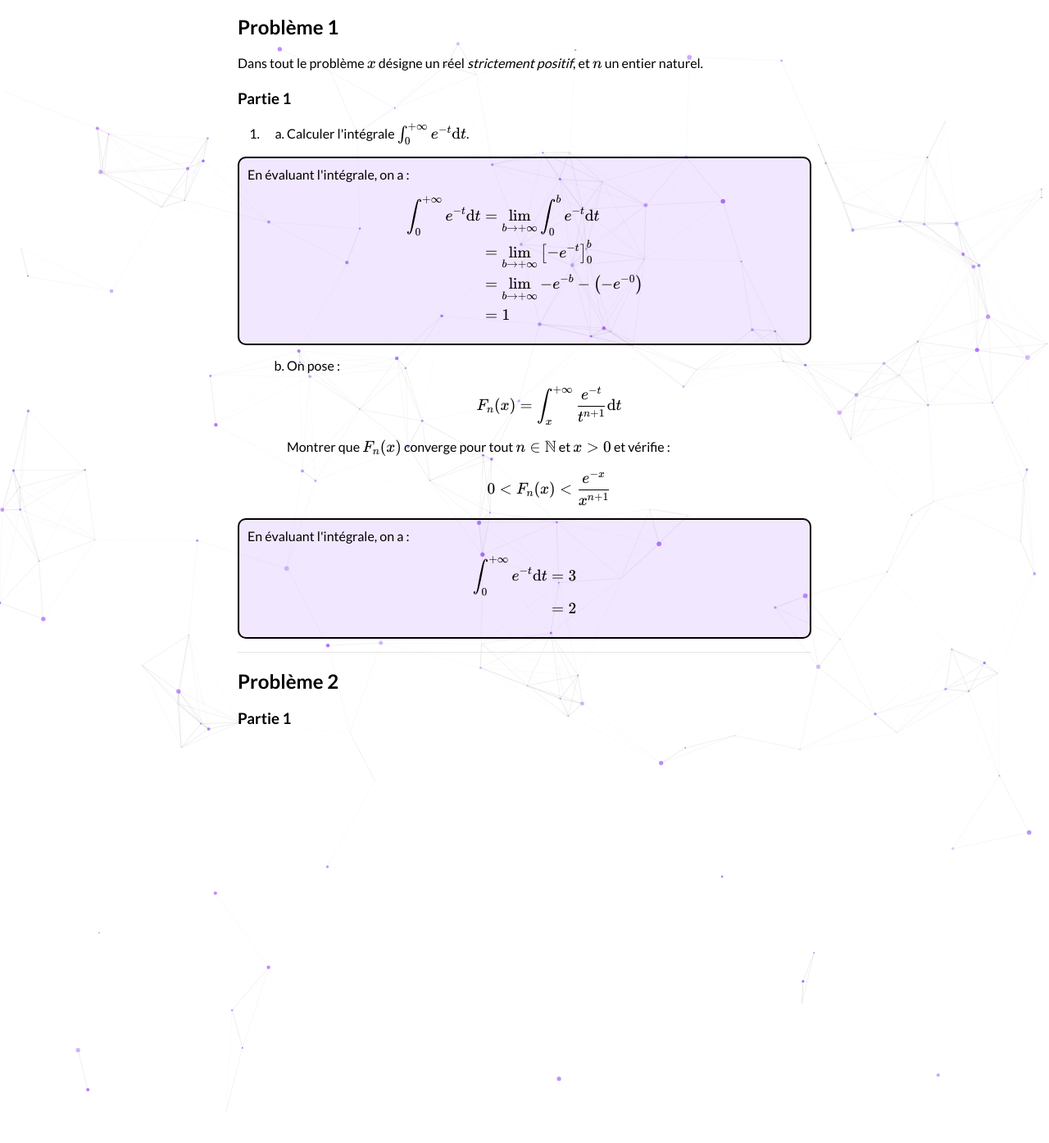
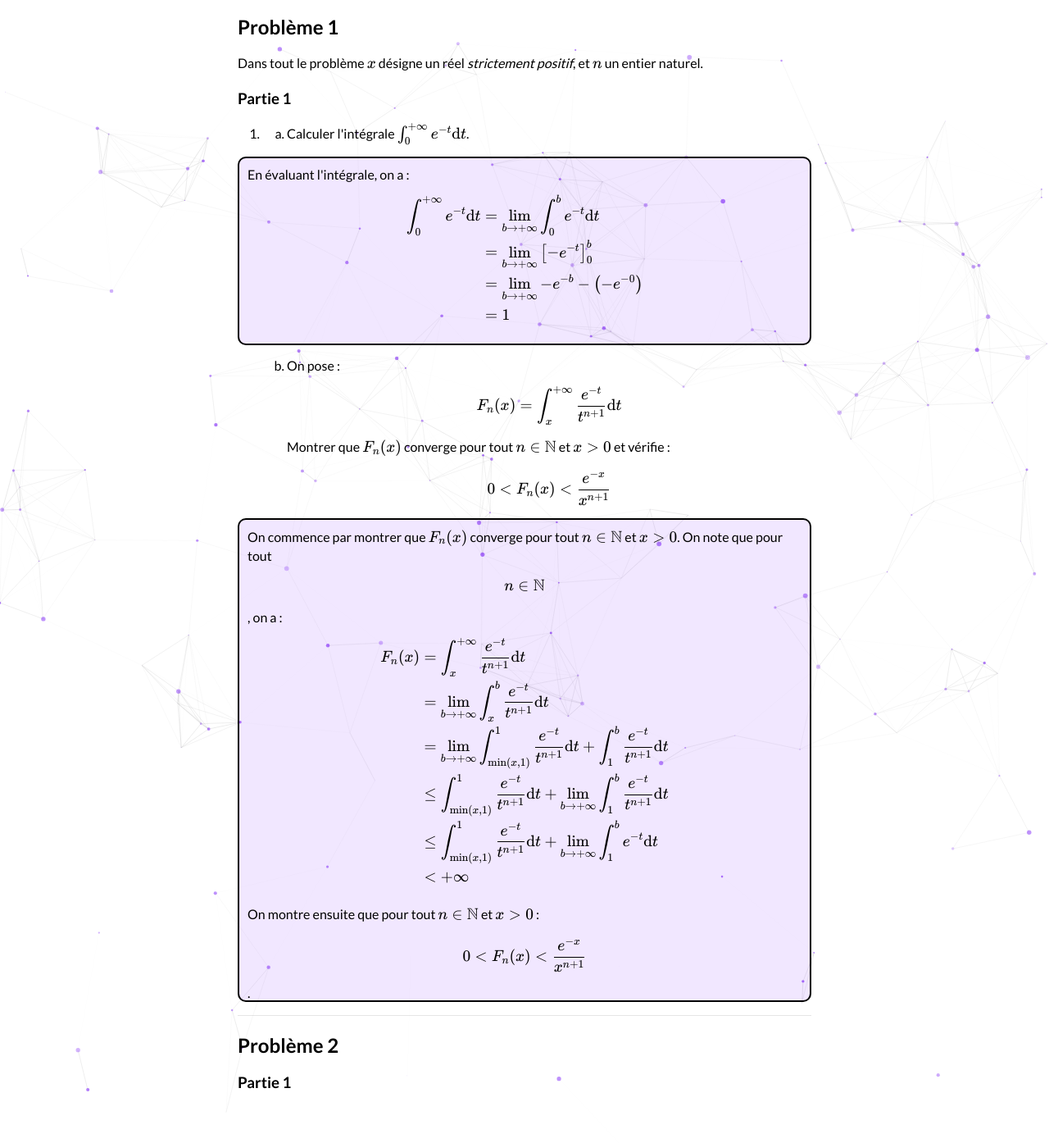
Before and after one commit to bglbrt/bglbrt.github.io, a Jekyll site: the page built from fr/corrections/administrateur_externe_1993.md, in a window 1280 px wide and 1400 px high, scrolled down 237 px. Shown: the top 1394 px of the window at 82% size. Built offline with Jekyll 4.4.1, drawn with Linux system fonts in a browser that asks for light colours; nearby versions of some CDN libraries; before the commit the page ends 1193 px from its top, so only the background shows below that.

Commit message:
Mise à jour des corrections

```diff
--- a/fr/corrections/administrateur_externe_1993.md
+++ b/fr/corrections/administrateur_externe_1993.md
@@ -44,13 +44,22 @@ $$
 
 <p style="border: solid 2px; border-radius: 10px; background-color:rgba(121, 28, 248, .1); padding-right: 10px; padding-left: 10px; padding-top: 10px; margin: 15px 0 15px -60px;">
 
-En évaluant l'intégrale, on a :
+On commence par montrer que \(F_n(x)\) converge pour tout \( n\in\mathbb{N} \) et \( x>0 \).
+
+On note que pour tout $$n \in \mathbb{N}$$, on a :
 $$
 \begin{aligned}
-    \int_{0}^{+\infty} e^{-t} \mathrm{d} t & = 3 \\
-    & = 2
+    F_n(x) & = \int_{x}^{+\infty} \frac{e^{-t}}{t^{n+1}} \mathrm{d}t \\
+    & = \lim_{b \rightarrow +\infty} \int_{x}^{b} \frac{e^{-t}}{t^{n+1}} \mathrm{d}t \\
+    & = \lim_{b \rightarrow +\infty} \int_{\min(x, 1)}^{1} \frac{e^{-t}}{t^{n+1}} \mathrm{d}t + \int_{1}^{b} \frac{e^{-t}}{t^{n+1}} \mathrm{d}t \\
+    & \leq \int_{\min(x, 1)}^{1} \frac{e^{-t}}{t^{n+1}} \mathrm{d}t + \lim_{b \rightarrow +\infty} \int_{1}^{b} \frac{e^{-t}}{t^{n+1}} \mathrm{d}t \\
+    & \leq \int_{\min(x, 1)}^{1} \frac{e^{-t}}{t^{n+1}} \mathrm{d}t + \lim_{b \rightarrow +\infty} \int_{1}^{b} e^{-t} \mathrm{d}t \\
+    & < +\infty
 \end{aligned}
 $$
+
+On montre ensuite que pour tout \( n\in\mathbb{N} \) et \( x>0 \) : $$0 < F_n(x) < \frac{e^{-x}}{x^{n+1}}$$.
+
 </p>
 
         </ol>
```
